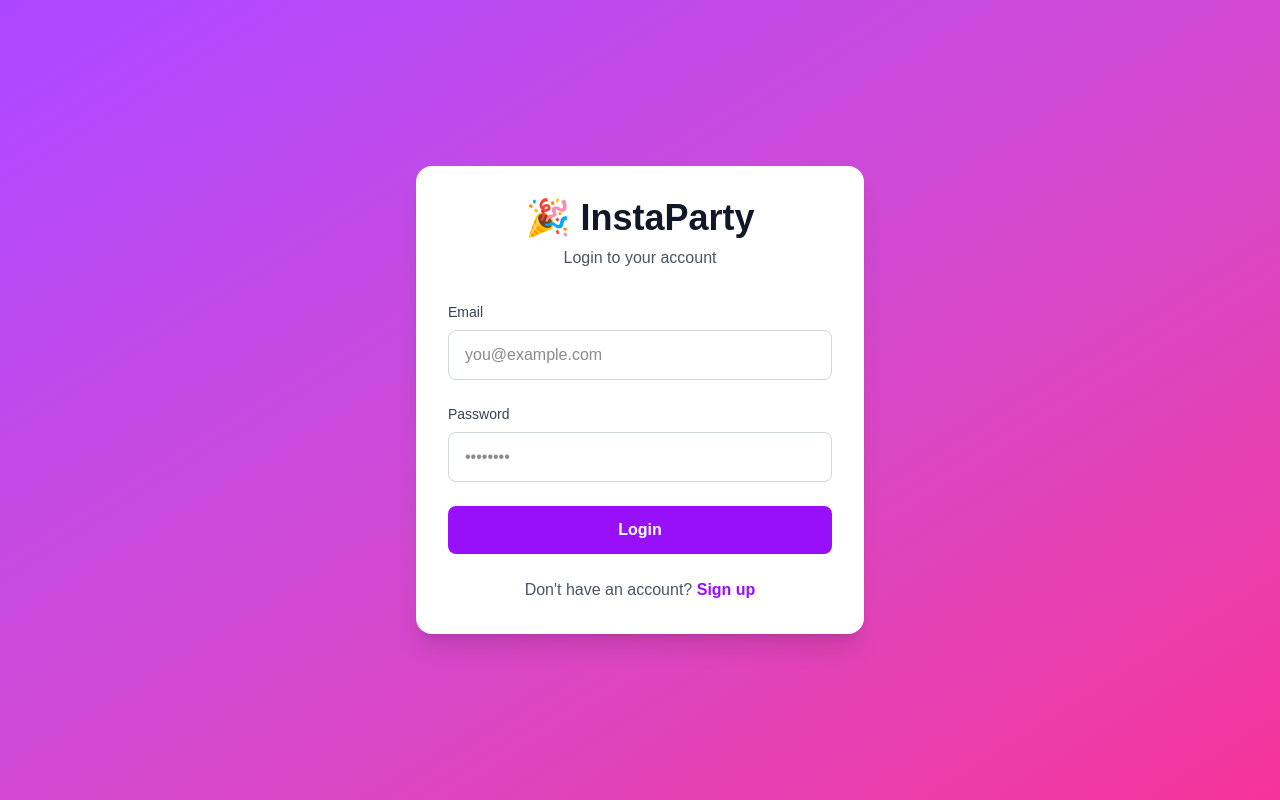
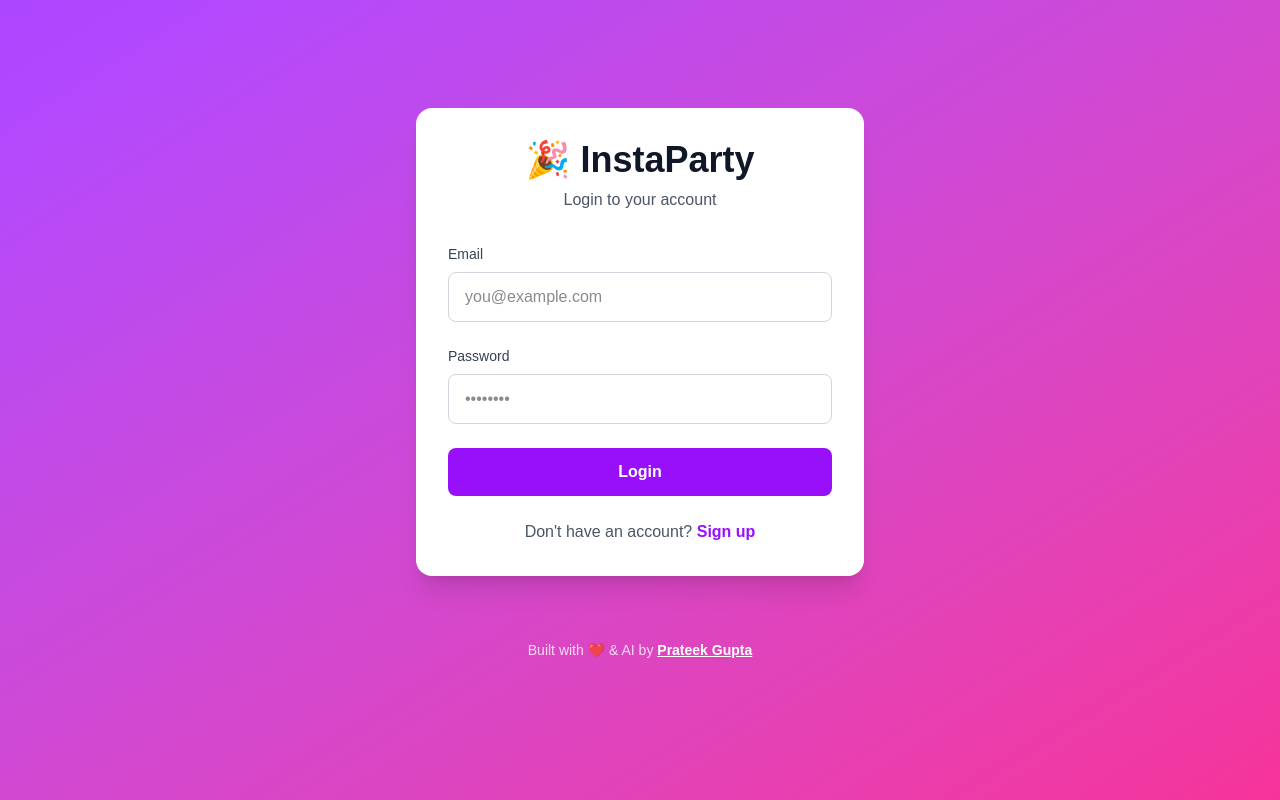
Before and after one commit to prtkgpt/instaparty.me, a Next.js app: page /login in a window 1280 px wide. Built offline with nearby package versions, Linux system fonts and the light colour scheme; no server answers.

Commit message:
Add footer with creator credit to all public pages

```diff
--- a/app/login/page.tsx
+++ b/app/login/page.tsx
@@ -4,6 +4,7 @@ import { useState } from 'react'
 import { useRouter } from 'next/navigation'
 import Link from 'next/link'
 import { createClient } from '@/lib/supabase/client'
+import Footer from '@/components/Footer'
 
 export default function LoginPage() {
   const [email, setEmail] = useState('')
@@ -33,8 +34,8 @@ export default function LoginPage() {
   }
 
   return (
-    <div className="min-h-screen flex items-center justify-center bg-gradient-to-br from-purple-500 to-pink-500 px-4">
-      <div className="max-w-md w-full bg-white rounded-2xl shadow-xl p-8">
+    <div className="min-h-screen flex flex-col items-center justify-center bg-gradient-to-br from-purple-500 to-pink-500 px-4 py-8">
+      <div className="max-w-md w-full bg-white rounded-2xl shadow-xl p-8 mb-8">
         <div className="text-center mb-8">
           <h1 className="text-4xl font-bold text-gray-900 mb-2">🎉 InstaParty</h1>
           <p className="text-gray-600">Login to your account</p>
@@ -95,6 +96,8 @@ export default function LoginPage() {
           </p>
         </div>
       </div>
+
+      <Footer />
     </div>
   )
 }
--- a/app/page.tsx
+++ b/app/page.tsx
@@ -1,6 +1,7 @@
 import Link from 'next/link'
 import { createClient } from '@/lib/supabase/server'
 import { redirect } from 'next/navigation'
+import Footer from '@/components/Footer'
 
 export default async function Home() {
   const supabase = await createClient()
@@ -69,6 +70,8 @@ export default async function Home() {
             </p>
           </div>
         </div>
+
+        <Footer />
       </div>
     </div>
   )
--- a/app/signup/page.tsx
+++ b/app/signup/page.tsx
@@ -4,6 +4,7 @@ import { useState } from 'react'
 import { useRouter } from 'next/navigation'
 import Link from 'next/link'
 import { createClient } from '@/lib/supabase/client'
+import Footer from '@/components/Footer'
 
 export default function SignupPage() {
   const [email, setEmail] = useState('')
@@ -39,8 +40,8 @@ export default function SignupPage() {
   }
 
   return (
-    <div className="min-h-screen flex items-center justify-center bg-gradient-to-br from-purple-500 to-pink-500 px-4">
-      <div className="max-w-md w-full bg-white rounded-2xl shadow-xl p-8">
+    <div className="min-h-screen flex flex-col items-center justify-center bg-gradient-to-br from-purple-500 to-pink-500 px-4 py-8">
+      <div className="max-w-md w-full bg-white rounded-2xl shadow-xl p-8 mb-8">
         <div className="text-center mb-8">
           <h1 className="text-4xl font-bold text-gray-900 mb-2">🎉 InstaParty</h1>
           <p className="text-gray-600">Create your account</p>
@@ -118,6 +119,8 @@ export default function SignupPage() {
           </p>
         </div>
       </div>
+
+      <Footer />
     </div>
   )
 }
--- /dev/null
+++ b/components/Footer.tsx
@@ -0,0 +1,19 @@
+'use client'
+
+export default function Footer() {
+  return (
+    <footer className="py-8 text-center">
+      <p className="text-sm text-white/80">
+        Built with ❤️ & AI by{' '}
+        <a
+          href="https://www.prateekgupta.org"
+          target="_blank"
+          rel="noopener noreferrer"
+          className="text-white hover:text-white/90 font-semibold underline"
+        >
+          Prateek Gupta
+        </a>
+      </p>
+    </footer>
+  )
+}
```
